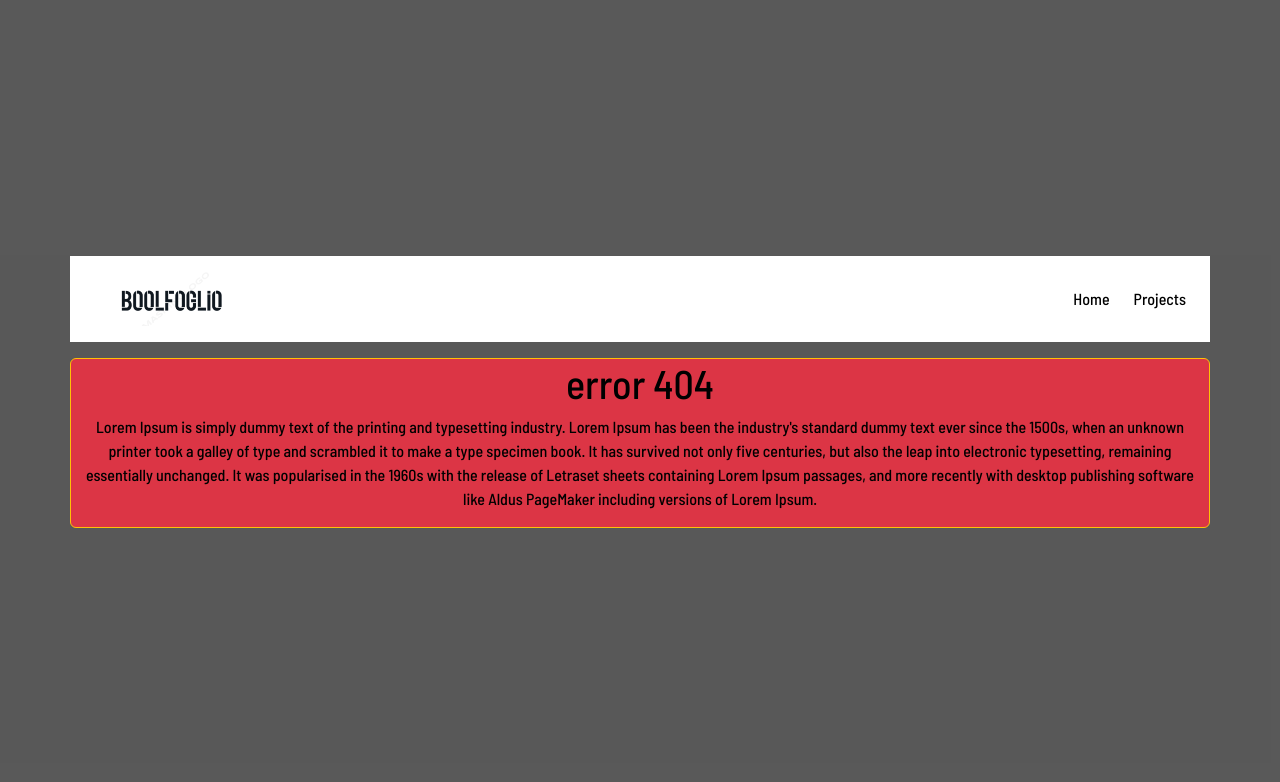
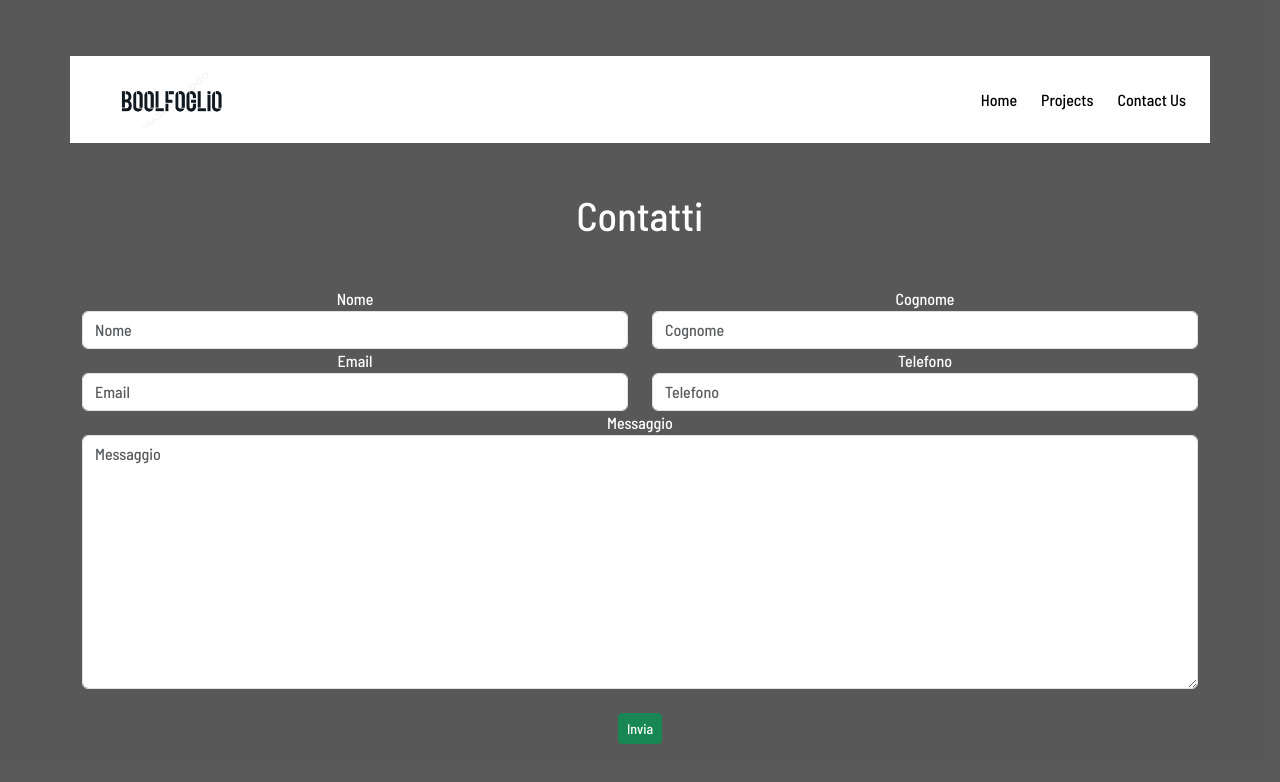
Before and after one commit to SebastianBuftea/vite-boolfolio, a Vue app: page /contacts in a window 1280 px wide. Shown: the top 782 px of the page. Built offline with nearby package versions, Linux system fonts and the light colour scheme.

Commit message:
[FINISH] created a contact us page

```diff
--- /dev/null
+++ b/src/components/AppContactForm.vue
@@ -0,0 +1,74 @@
+
+<script>
+import {store} from '../store.js';
+import axios from 'axios';
+export default {
+    name:'AppContactForm',
+    data(){
+        return{
+            store,
+            name:'',
+            surname:'',
+            email:'',
+            phone:'',
+            content:'',
+        }
+    },
+    methods: {
+        sendForm(){
+            const data={
+                name:this.name,
+                surname:this.surname,
+                email:this.email,
+                phone:this.phone,
+                content:this.content,
+            }
+            axios.post(`${this.store.baseUrl}/api/contacts`, data).then((response)=>{
+            })
+        }
+    },
+}
+</script>
+
+<template lang="">
+    <div >
+       <form @submit.prevent="sendForm()" method="POST">
+            <div class="row text-white">
+
+                <div class="col-6">
+                    <label for="name" class="control-label">Nome</label>
+                    <input type="text" placeholder="Nome" id="name" name="name" class="form-control" v-model="name" required>
+                </div>
+
+                <div class="col-6">
+                    <label for="surname" class="control-label">Cognome</label>
+                    <input type="text" placeholder="Cognome" id="surname" name="surname" class="form-control" v-model="surname" required>
+                </div>
+
+                <div class="col-6">
+                    <label for="email" class="control-label">Email</label>
+                    <input type="email" placeholder="Email" id="email" name="email" class="form-control" v-model="email" required>
+                </div>
+
+                <div class="col-6">
+                    <label for="phone" class="control-label">Telefono</label>
+                    <input type="text" placeholder="Telefono" id="phone" name="phone" class="form-control" v-model="phone" required>
+                </div>
+
+                <div class="col-12">
+                    <label for="content" class="control-label">Messaggio</label>
+                    <textarea name="content" id="content" cols="30" rows="10" class="form-control" v-model="content" placeholder="Messaggio"></textarea>
+                </div>
+
+                <div class="col-12 mt-4">
+                    <button class="btn btn-sm btn-success" type="submit">Invia</button>
+                </div>
+
+            </div>
+       </form>
+    </div>
+</template>
+
+<style lang="scss" scoped>
+
+</style>
--- /dev/null
+++ b/src/pages/AppContactUs.vue
@@ -0,0 +1,31 @@
+
+<script>
+import AppContactForm from '../components/AppContactForm.vue';
+export default {
+    name:'AppContactUs',
+    components:{
+        AppContactForm,
+    },
+
+
+}
+</script>
+<template lang="">
+    <div>
+        <div class="container">
+            <div class="row">
+                <div class="col-12 text-white">
+                    <div class="h1 my-5 text-center">
+                        Contatti
+                    </div>
+                </div>
+                <div class="col-12">
+                    <AppContactForm/>
+                </div>
+            </div>
+        </div>
+    </div>
+</template>
+<style lang="scss" scoped>
+
+</style>
--- a/src/router.js
+++ b/src/router.js
@@ -3,6 +3,7 @@ import AppHome from './pages/AppHome.vue';
 import AppProjects from './pages/AppProjects.vue';
 import AppNotFound from './pages/AppNotFound.vue';
 import SingleProjectViewApp from './pages/SingleProjectViewApp.vue';
+import AppContactUs from './pages/AppContactUs.vue';
 
 const router = createRouter({
     history: createWebHistory(),
@@ -23,6 +24,11 @@ const router = createRouter({
             component: SingleProjectViewApp
         },
         {
+            path: '/contacts',
+            name: 'contacts',
+            component: AppContactUs
+        },
+        {
             path: '/:catchAll(.*)',
             name: 'not-found',
             component: AppNotFound,
--- a/src/store.js
+++ b/src/store.js
@@ -1,7 +1,7 @@
 import { reactive } from 'vue';
 export const store = reactive({
     baseUrl: 'http://127.0.0.1:8000',
-    menuItems:[
+    menuItems: [
         {
             name: 'home',
             label: 'Home'
@@ -10,5 +10,9 @@ export const store = reactive({
             name: 'projects',
             label: 'Projects'
         },
+        {
+            name: 'contacts',
+            label: 'Contact Us'
+        },
     ]
 })
```
